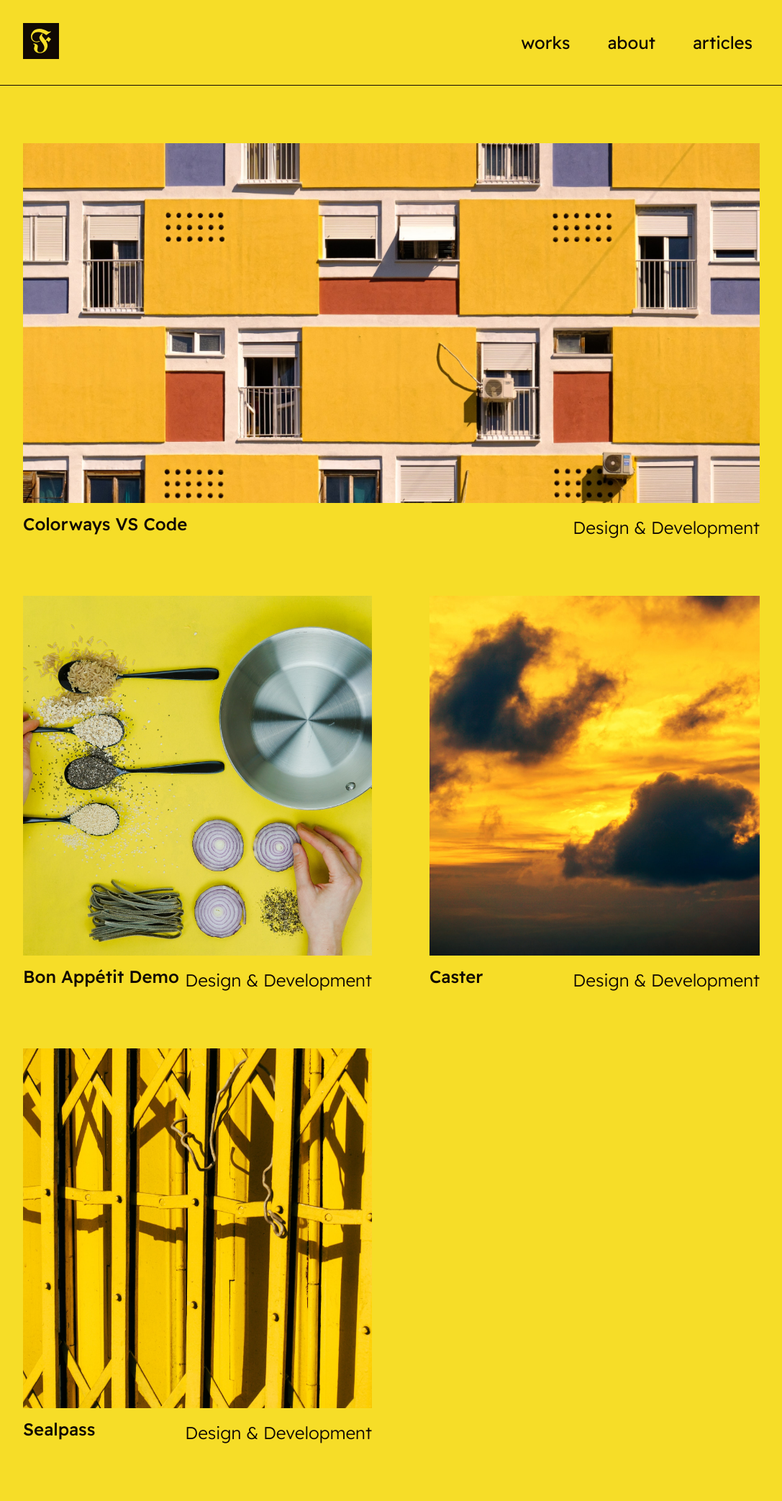
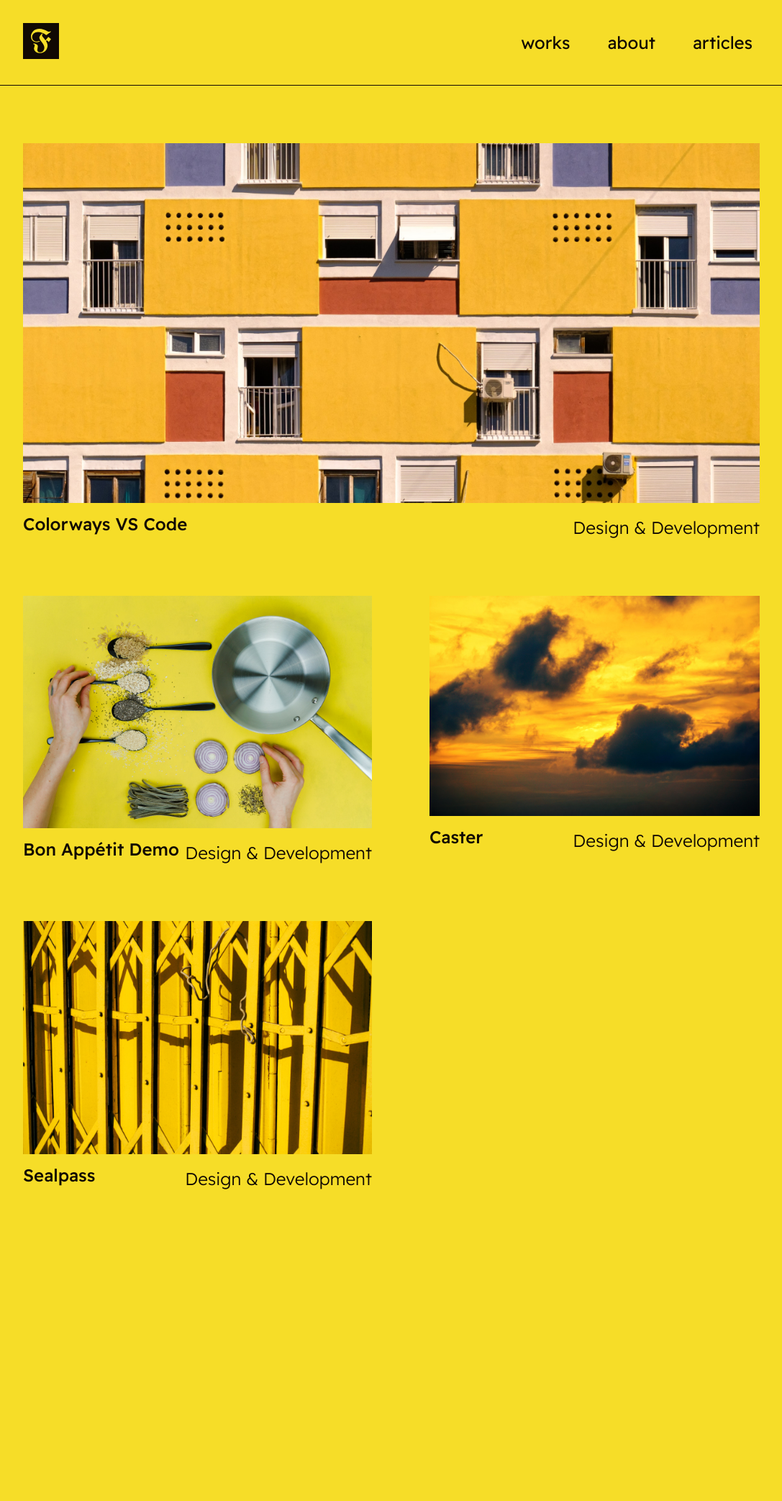
Before and after one commit to franthormel/franthormel.github.io, a Jekyll site: the page built from works.html, in a window 1280 px wide. Shown: the whole page at 72% size, without its empty margins (96-1183 px from the left). Built offline with Jekyll 4.4.1, drawn with Linux system fonts in a browser that asks for light colours; after the commit the page ends 1733 px from its top, so only the background shows below that.

Commit message:
Improve image responsiveness

```diff
--- a/_sass/_article.scss
+++ b/_sass/_article.scss
@@ -34,7 +34,8 @@
 
 .article__image__file {
   margin-bottom: 0.2rem;
-  max-width: 100%;
+
+  @include responsive-image($explicit-height: false);
 }
 
 .article__image__credit {
--- a/_sass/_index.scss
+++ b/_sass/_index.scss
@@ -80,9 +80,19 @@ body {
   }
 }
 
-@mixin responsive-image {
-  height: 500px;
+@mixin responsive-image($explicit-height: true) {
   max-width: 100%;
   object-fit: cover;
   width: 100%;
+
+  @if $explicit-height {
+    @media all and (min-height: 950px) {
+      height: 500px;
+    }
+
+    @media all and (max-height: 950px) {
+      min-height: 300px;
+      max-height: 500px;
+    }
+  }
 }
```
